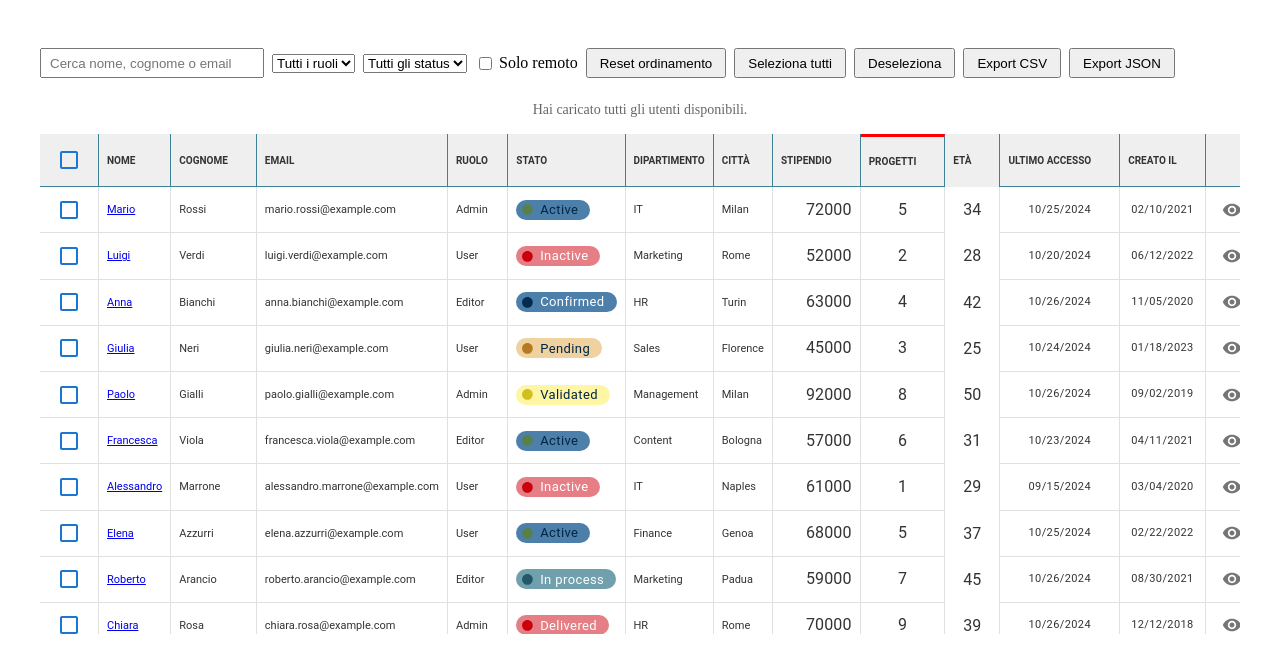
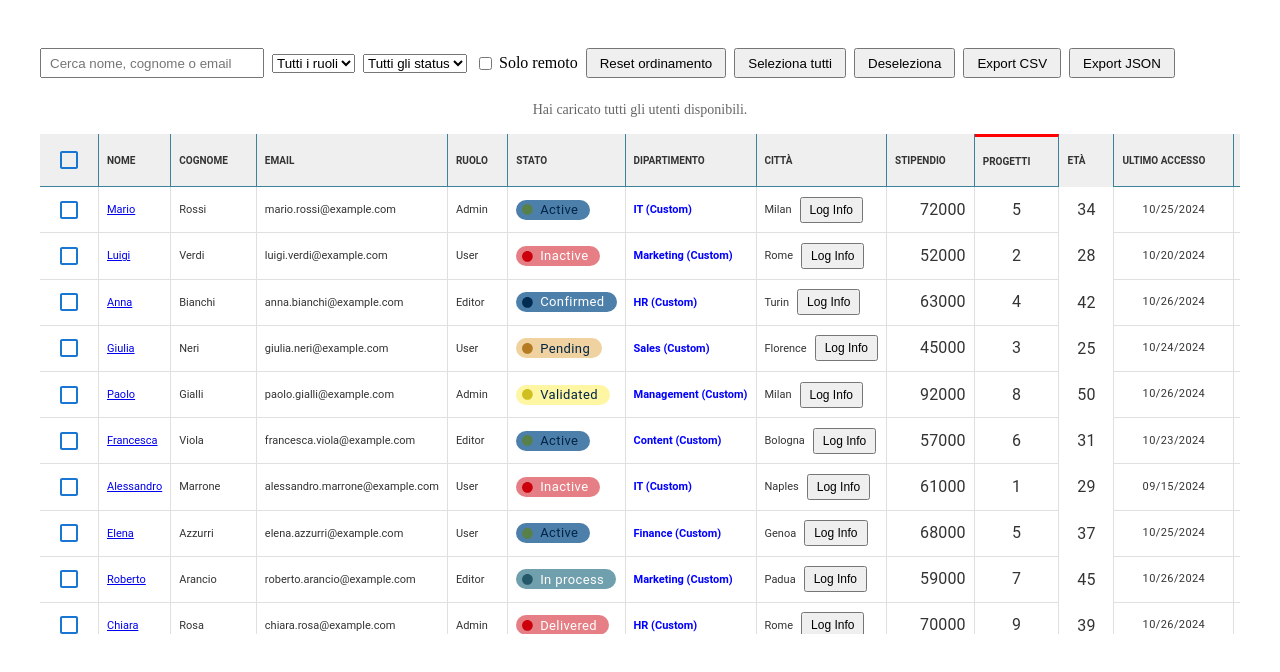
Before and after one commit to MarcoVitone/table-library, a React (Vite) app: page / in a window 1280 px wide. Shown: the top 672 px of the page. Built offline with nearby package versions, Linux system fonts and the light colour scheme.

Commit message:
add custom cell

```diff
--- a/src/provaTabella.tsx
+++ b/src/provaTabella.tsx
@@ -4,7 +4,11 @@ import { Delete, Edit, Visibility } from "@mui/icons-material";
 
 import type { IColumnConfig } from "./tables-framework/components/dynamic-table/dynamic-table";
 import { DynamicTable } from "./tables-framework/components/dynamic-table/dynamic-table";
-import { EmptyBody, useTable } from "./tables-framework/components";
+import {
+  EmptyBody,
+  useTable,
+  type IBaseCellProps,
+} from "./tables-framework/components";
 import { MOCK_USERS, type IMockUser } from "./tables-framework/mock-data";
 import { defaultTheme } from "./tables-framework/theme/theme";
 import type { IFilter } from "./tables-framework/defines/common.types";
@@ -195,6 +199,36 @@ const ProvaTabella = () => {
     }, 350);
   }, [hasMore, isLoadingMore]);
 
+  // Esempio di componente custom semplice
+  const Peppe: FC<IBaseCellProps> = ({ data }) => {
+    return (
+      <div style={{ color: "blue", fontWeight: "bold" }}>
+        {String(data.row.source.flat.department)} (Custom)
+      </div>
+    );
+  };
+
+  const CityWithButton: FC<IBaseCellProps> = ({ data }) => {
+    return (
+      <div style={{ display: "flex", alignItems: "center", gap: "0.5rem" }}>
+        <span>{String(data.value)}</span>
+        <button
+          type="button"
+          onClick={() => {
+            console.log(data.row.source.full);
+          }}
+          style={{
+            padding: "0.25rem 0.5rem",
+            fontSize: "0.75rem",
+            cursor: "pointer",
+          }}
+        >
+          Log Info
+        </button>
+      </div>
+    );
+  };
+
   const columns: IColumnConfig<IMockUser>[] = useMemo(
     () => [
       {
@@ -340,7 +374,8 @@ const ProvaTabella = () => {
         id: "department",
         label: "Dipartimento",
         dataKey: "department",
-        type: "text",
+        type: "custom", // Changed to custom
+        component: Peppe, // Added component
         // headerProps controlla allineamento e casing header
         headerProps: {
           textAlignment: "left",
@@ -361,7 +396,8 @@ const ProvaTabella = () => {
         id: "city",
         label: "Città",
         dataKey: "city",
-        type: "text",
+        type: "custom",
+        component: CityWithButton,
         // headerProps per controllare estetica dell'intestazione
         headerProps: {
           textAlignment: "left",
@@ -543,6 +579,10 @@ const ProvaTabella = () => {
             },
             {
               icon: <Delete fontSize="small" />,
+              component: "button",
+              label: "Elimina",
+              color: "error",
+              variant: "contained",
               onPrompt: () =>
                 Promise.resolve(
                   window.confirm("Confermi l'eliminazione dell'utente?")
--- a/src/tables-framework/components/cells/actions-cell/actions-cell.tsx
+++ b/src/tables-framework/components/cells/actions-cell/actions-cell.tsx
@@ -1,8 +1,8 @@
-import type { FC } from "react";
-import { IconButton } from "@mui/material";
+import { Button, IconButton } from "@mui/material";
+import type { ButtonProps } from "@mui/material";
+import type { FC, ReactNode } from "react";
 import type { IBaseCellProps } from "../base-cell/base-cell.tsx";
 import { BaseCell } from "../base-cell/base-cell.tsx";
-import type { TExtendedButtonProps } from "../../table-sub-components/button/button.tsx";
 import { useTable } from "../../../hooks/use-table/use-table.ts";
 
 interface IContext {
@@ -11,7 +11,7 @@ interface IContext {
 }
 
 interface IAction {
-  icon: TExtendedButtonProps["icon"];
+  icon?: ReactNode;
   onAction: (
     item: Record<string, unknown>,
     context: IContext
@@ -21,7 +21,10 @@ interface IAction {
     context: IContext
   ) => void | Promise<boolean>;
   onEnd?: (item: Record<string, unknown>, context: IContext) => void;
-  variant?: TExtendedButtonProps["variant"];
+  variant?: ButtonProps["variant"];
+  component?: "icon" | "button";
+  label?: string;
+  color?: ButtonProps["color"];
 }
 
 interface IActionsCellProps extends IBaseCellProps {
@@ -48,12 +51,21 @@ const ActionsCell: FC<IActionsCellProps> = ({
           gap: 4,
         }}
       >
-        {actions.map(({ icon, onAction, onPrompt, onEnd }, index) => {
-          return (
-            <IconButton
-              key={index + index}
-              disabled={isLoading}
-              onClick={async () => {
+        {actions.map(
+          (
+            {
+              icon,
+              onAction,
+              onPrompt,
+              onEnd,
+              component = "icon",
+              label: actionLabel,
+              color,
+              variant,
+            },
+            index
+          ) => {
+            const handleAction = async () => {
               const context = {
                 isSelected: rowStatus?.isSelected,
                 isPinned: rowStatus?.isPinned,
@@ -80,7 +92,30 @@ const ActionsCell: FC<IActionsCellProps> = ({
               if (onEnd) {
                 onEnd(data.row.source.full, context);
               }
-              }}
+            };
+
+            if (component === "button") {
+              return (
+                <Button
+                  key={index + index}
+                  disabled={isLoading}
+                  onClick={handleAction}
+                  startIcon={icon}
+                  color={color}
+                  variant={variant || "contained"}
+                  size="small"
+                >
+                  {actionLabel || label}
+                </Button>
+              );
+            }
+
+            return (
+              <IconButton
+                key={index + index}
+                disabled={isLoading}
+                onClick={handleAction}
+                color={color}
               >
                 {labelAfter ? (
                   <>
@@ -95,7 +130,8 @@ const ActionsCell: FC<IActionsCellProps> = ({
                 )}
               </IconButton>
             );
-        })}
+          }
+        )}
       </span>
     </BaseCell>
   );
--- /dev/null
+++ b/src/tables-framework/components/cells/custom-cell/custom-cell.tsx
@@ -0,0 +1,22 @@
+import type { ElementType, FC } from "react";
+import type { IBaseCellProps } from "../base-cell/base-cell.tsx";
+import { BaseCell } from "../base-cell/base-cell.tsx";
+
+interface ICustomCellProps extends IBaseCellProps {
+  component?: ElementType;
+}
+
+const CustomCell: FC<ICustomCellProps> = ({
+  component: Component,
+  data,
+  ...rest
+}) => {
+  return (
+    <BaseCell data={data} {...rest}>
+      {Component ? <Component data={data} {...rest} /> : null}
+    </BaseCell>
+  );
+};
+
+export type { ICustomCellProps };
+export { CustomCell };
--- a/src/tables-framework/components/dynamic-table/dynamic-table.tsx
+++ b/src/tables-framework/components/dynamic-table/dynamic-table.tsx
@@ -7,6 +7,7 @@ import { CheckboxCell } from "../cells/checkbox-cell/checkbox-cell";
 import { NumCell } from "../cells/num-cell/num-cell";
 import { StatusCell } from "../cells/status-cell/status-cell";
 import { DateCell } from "../cells/date-cell/date-cell";
+import { CustomCell } from "../cells/custom-cell/custom-cell";
 import { Column } from "../table-parser/components/column/column";
 import { HeaderCell } from "../table-parser/components/header-cell/header-cell";
 import { BodyCell } from "../table-parser/components/body-cell/body-cell";
@@ -39,7 +40,14 @@ export interface IColumnConfig<T = Record<string, unknown>> {
   id: string;
   label: string;
   dataKey?: string;
-  type?: "text" | "action" | "checkbox" | "date" | "number" | "status";
+  type?:
+    | "text"
+    | "action"
+    | "checkbox"
+    | "date"
+    | "number"
+    | "status"
+    | "custom";
   width?: string;
   headerProps?: TUserBaseCellProps;
   bodyProps?: TUserBaseCellProps;
@@ -217,6 +225,8 @@ const DynamicTable = <T extends object>({
         return StatusCell;
       case "date":
         return DateCell;
+      case "custom":
+        return CustomCell;
       case "text":
       default:
         return BaseCell;
@@ -298,7 +308,7 @@ const DynamicTable = <T extends object>({
           {...passedTableProps}
         >
           {columns.map((col) => {
-            const CellComponent = col.component || getComponentByType(col.type);
+            const CellComponent = getComponentByType(col.type);
             const HeaderComponent =
               col.type === "checkbox" ? CheckboxCell : BaseCell;
             const fixed = col.fixed || false;
@@ -337,6 +347,7 @@ const DynamicTable = <T extends object>({
                       ...col.bodyProps,
                       fixed,
                       rowSelectedColor,
+                      component: col.component,
                       // Pass bodyBorder config to both right/bottom for a grid effect if valid
                       borderRight: col.bodyProps?.borderRight ?? bodyBorder,
                       borderBottom: col.bodyProps?.borderBottom ?? bodyBorder,
```
Lines whose indentation alone changed are shown as unchanged.
